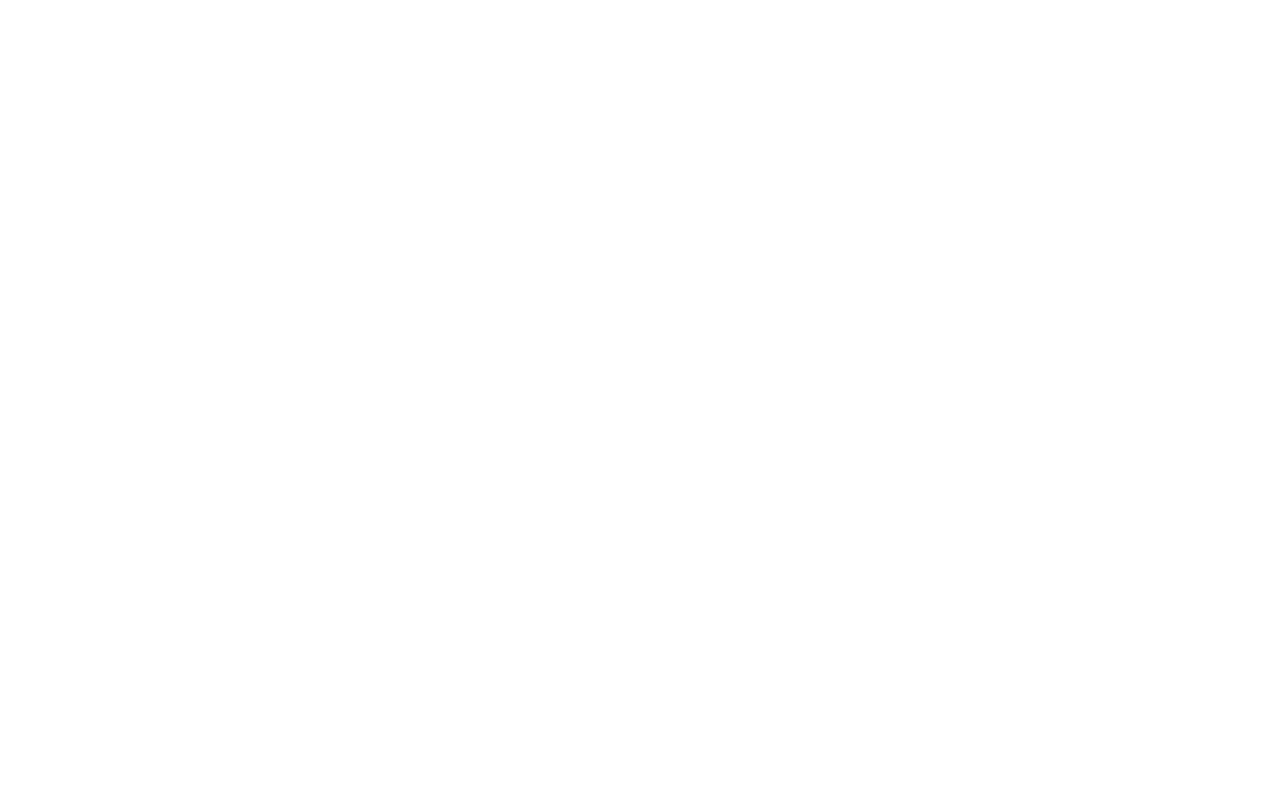
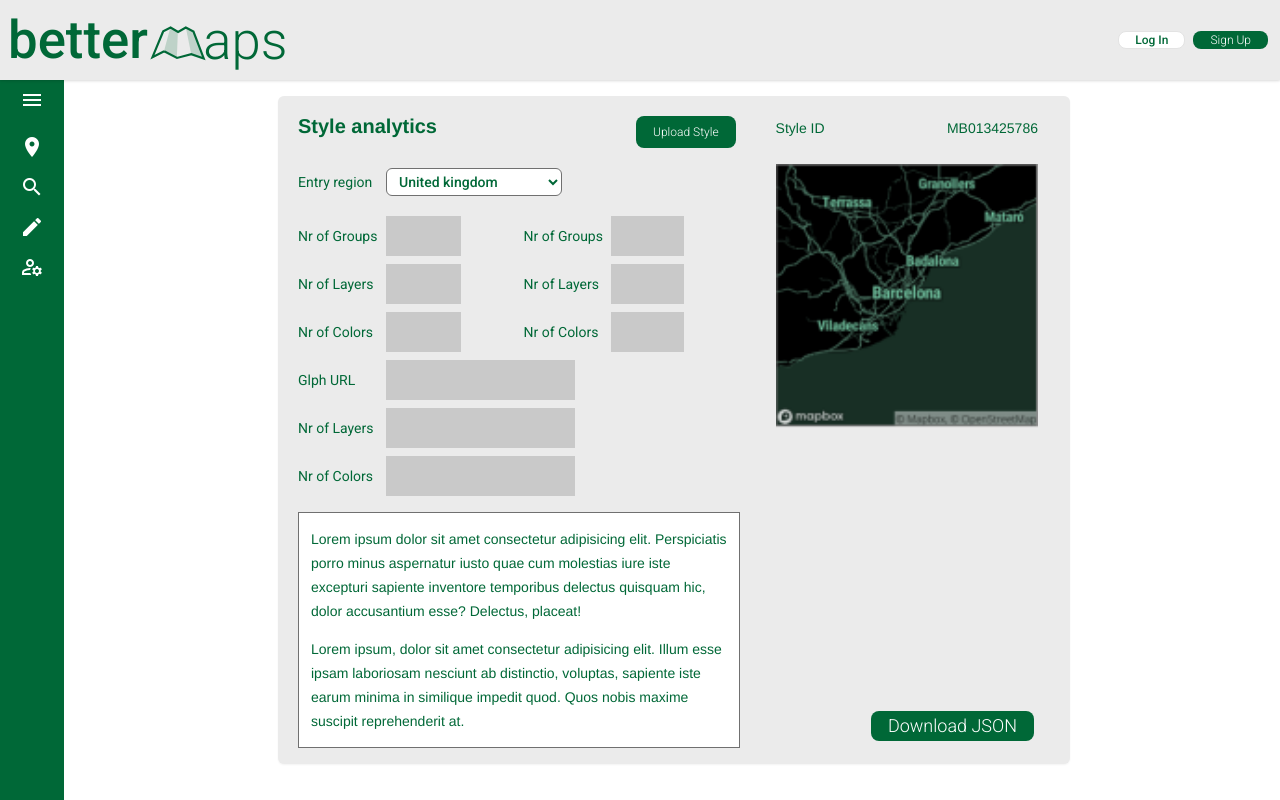
Before and after one commit to halfbug/fivr-pabloviejo, a React (Create React App) app: page /style in a window 1280 px wide. Built offline with nearby package versions, Linux system fonts and the light colour scheme.

Commit message:
add style analytics page

```diff
--- a/src/App.js
+++ b/src/App.js
@@ -7,6 +7,7 @@
 import Analyse from './pages/analyse';
 import Edit from './pages/edit';
 import Account from './pages/account';
+import Style from './pages/style';
 
 function App() {
   return (
@@ -17,6 +18,7 @@
                 <Route path='/analyse' exact component={Analyse} />
                 <Route path='/edit' exact component={Edit} />
                 <Route path='/account' exact component={Account} />
+                <Route path='/style' exact component={Style} />
     </Router>
     </div>
   );
--- /dev/null
+++ b/src/components/selectField/SelectField.js
@@ -0,0 +1,37 @@
+import React from 'react';
+import PropTypes from 'prop-types';
+import './selectField.css';
+
+/**
+ * Primary UI component for user interaction
+ */
+export const SelectField = ({ className, label, labelClass, options, selectedValue, ...props }) => {
+  // const mode = primary ? 'storybook-button--primary' : 'storybook-button--secondary';
+  if (label)
+  return(<div className="flex flex-row align-middle">
+    <label className={`label mr-2 ${labelClass}`} >{label}</label>
+    <select id="cars" className="dropbtn" value={selectedValue}>
+      {options.map(({value, label})=><option value={value}>{label}</option>)}
+    </select>
+  </div>)
+  else
+  return (
+    <select id="cars" className="dropbtn" value={selectedValue}>
+      {options.map(({value, label})=><option value={value}>{label}</option>)}
+    </select>
+   );
+};
+
+SelectField.propTypes = {
+  /**
+   * Is this the principal call to action on the page?
+
+   */
+  options: PropTypes.array,
+  onClick: PropTypes.func,
+};
+
+SelectField.defaultProps = {
+  onClick: undefined,
+  options:[],
+};
--- /dev/null
+++ b/src/components/selectField/index.js
@@ -0,0 +1,2 @@
+import {SelectField} from "./SelectField";
+export default SelectField;
--- /dev/null
+++ b/src/components/selectField/selectField.css
@@ -0,0 +1,4 @@
+/* Dropdown  */
+.dropbtn {
+	@apply border w-full sm:w-44 border-gray-600 rounded-md py-1 px-2 font-sans font-medium text-sm text-green-600 bg-white focus:outline-none;
+}
--- a/src/pages/analyse.js
+++ b/src/pages/analyse.js
@@ -6,10 +6,16 @@
 import LightMap from '../assets/lightmap.png';
 import Button from '../components/button';
 import Thumbnail from '../components/thumbnail';
+import { useHistory } from "react-router-dom";
 import Card from '../components/card';
 
 
 const Analyse = () => {
+    let history = useHistory();
+
+  function handleClick() {
+   history.push("/style");
+  }
     return (
         <Page menu={menu} >
 
@@ -18,15 +24,14 @@
                 <div className="flex flex-col sm:flex-row justify-around ">
 
                     <Card
-                    detail={<Button size="large" label="Digital" />}
+                    detail={<Button size="large" label="Digital" onClick={handleClick} />}
                     media={<Thumbnail src={DarkMap} className="self-center" />}
-                    onClick={() => {}}
                     />
 
                     <Card
-                    detail={<Button size="large" label="Non digital" />}
+                    detail={<Button size="large" label="Non digital" onClick={handleClick} />}
                     media={<Thumbnail src={LightMap} className="self-center" />}
-                    onClick={() => {}}
+
                     />
 
                     </div>
--- /dev/null
+++ b/src/pages/style.js
@@ -0,0 +1,90 @@
+import React from 'react'
+import Page from '../components/page';
+import { menu } from '../sidemenu';
+import  Container from '../components/container';
+import DarkMap from '../assets/darkmap.png';
+import LightMap from '../assets/lightmap.png';
+import Button from '../components/button';
+import Thumbnail from '../components/thumbnail';
+import Card from '../components/card';
+import SelectedField from '../components/selectField';
+import TextField from '../components/textField';
+
+
+const Analyse = () => {
+    const selectOptions = [
+        {value : 'UK', label: 'United kingdom' },
+        {value : 'Afghanistan', label: 'Afghanistan' },
+        {value : 'USA', label: 'United States' },
+        ];
+    return (
+        <Page menu={menu} >
+
+                <Container className=" md:mt-18 flex self-center p-2 justify-around sm:w-full md:w-5/6 lg:w-4/6 flex-col sm:flex-row mb-6" >
+                 <div className="flex flex-col justify-around w-full sm:w-3/5  px-3 py-2">
+                 <div className="flex flex-row justify-between align-middle">
+                    <h1>Style analytics</h1>
+                    <Button size="small" primary label="Upload style" />
+                </div>
+
+                <div className="flex flex-row justify-between align-middle my-4">
+
+                    <SelectedField label="Entry region" options={selectOptions} />
+                </div>
+
+                <div className="flex flex-col sm:flex-row justify-between align-middle">
+                    <TextField label="Nr of Groups" className="w-1/3 sm:mr-3" />
+                    <TextField label="Nr of Groups" className="w-1/3" />
+
+                </div>
+
+                <div className="flex flex-col sm:flex-row justify-between align-middle">
+                    <TextField label="Nr of Layers" className="w-1/3 sm:mr-3" />
+                    <TextField label="Nr of Layers" className="w-1/3" />
+
+                </div>
+
+                <div className="flex flex-col sm:flex-row justify-between align-middle">
+                    <TextField label="Nr of Colors" className="w-1/3 sm:mr-3" />
+                    <TextField label="Nr of Colors" className="w-1/3" />
+
+                </div>
+
+                <div className="flex flex-col sm:flex-row justify-between align-middle">
+                    <TextField label="Glph URL" className="w-2/3 sm:mr-3" />
+                </div>
+
+                <div className="flex flex-col sm:flex-row justify-between align-middle">
+                    <TextField label="Nr of Layers" className="w-2/3 sm:mr-3" />
+                </div>
+                <div className="flex flex-col sm:flex-row justify-between align-middle">
+                    <TextField label="Nr of Colors" className="w-2/3 sm:mr-3" />
+                </div>
+                <div className="flex flex-col sm:flex-row justify-between align-middle mt-3">
+                    <div className="border border-gray-600 bg-white text-green-600 px-3"> <p>Lorem ipsum dolor sit amet consectetur adipisicing elit. Perspiciatis porro minus aspernatur iusto quae cum molestias iure iste excepturi sapiente inventore temporibus delectus quisquam hic, dolor accusantium esse? Delectus, placeat!</p>
+                    <p>
+                            Lorem ipsum, dolor sit amet consectetur adipisicing elit. Illum esse ipsam laboriosam nesciunt ab distinctio, voluptas, sapiente iste earum minima in similique impedit quod. Quos nobis maxime suscipit reprehenderit at.
+                    </p>
+                </div>
+                </div>
+                 </div>
+                 <div className="flex-col justify-around w-full sm:w-2/5 px-3">
+                 <div className="flex flex-none flex-col sm:flex-row justify-between align-middle p-3">
+                   <span className="text-green-600" >Style ID</span>
+                   <span className="text-green-600">MB013425786</span>
+                </div>
+                <div className="flex flex-col sm:flex-row justify-center p-3 sm:h-5/6 align-top">
+                   <Thumbnail src={DarkMap} className="flex  flex-col w-full self-start"/>
+                </div>
+                <div className="flex flex-col sm:flex-row justify-end align-middle p-3">
+                   <Button label="Download JSON" primary />
+                </div>
+                 </div>
+                </Container>
+
+
+        </Page>
+    )
+}
+
+export default Analyse
--- a/tailwind.config.js
+++ b/tailwind.config.js
@@ -1,4 +1,5 @@
 module.exports = {
+    important: true,
     purge: ['./src/**/*.{js,jsx,ts,tsx}', './public/index.html'],
     darkMode: false, // or 'media' or 'class'
     theme: {
```
Also changed, not shown: 1 other file (tests, documents, lock files or other folders).
